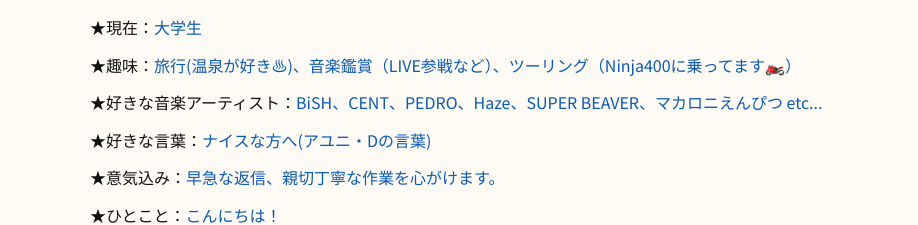
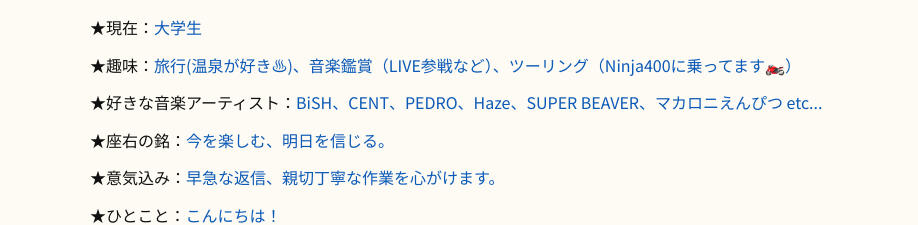
Before and after one commit to SOUKi1213/SOUKi1213-github.io, a plain HTML site: page index.html in a window 1280 px wide. Shown: the part 3082-3307 px from the top of the page, without its empty margins (181-1099 px from the left). Drawn offline with nearby package versions, Linux system fonts and the light colour scheme; a web font is replaced by a local one.

Commit message:
Update index.html

```diff
--- a/index.html
+++ b/index.html
@@ -154,7 +154,7 @@
                     <div class="m_profile-contents_txt"><span class="m_profile-contents_ditail">★現在：</span>大学生</div>
                     <div class="m_profile-contents_txt"><span class="m_profile-contents_ditail">★趣味：</span>旅行(温泉が好き♨︎)、音楽鑑賞（LIVE参戦など）、ツーリング（Ninja400に乗ってます🏍️）</div>
                     <div class="m_profile-contents_txt"><span class="m_profile-contents_ditail">★好きな音楽アーティスト：</span>BiSH、CENT、PEDRO、Haze、SUPER BEAVER、マカロニえんぴつ etc...</div>
-                    <div class="m_profile-contents_txt"><span class="m_profile-contents_ditail">★好きな言葉：</span>ナイスな方へ(アユニ・Dの言葉)</div>
+                    <div class="m_profile-contents_txt"><span class="m_profile-contents_ditail">★座右の銘：</span>今を楽しむ、明日を信じる。</div>
                     <div class="m_profile-contents_txt"><span class="m_profile-contents_ditail">★意気込み：</span>早急な返信、親切丁寧な作業を心がけます。</div>
                     <div id="skill__ttl"></div><div class="m_profile-contents_txt"><span class="m_profile-contents_ditail">★ひとこと：</span>こんにちは！<br>
                       当サイトをご覧いただきありがとうございます！<br>
```
